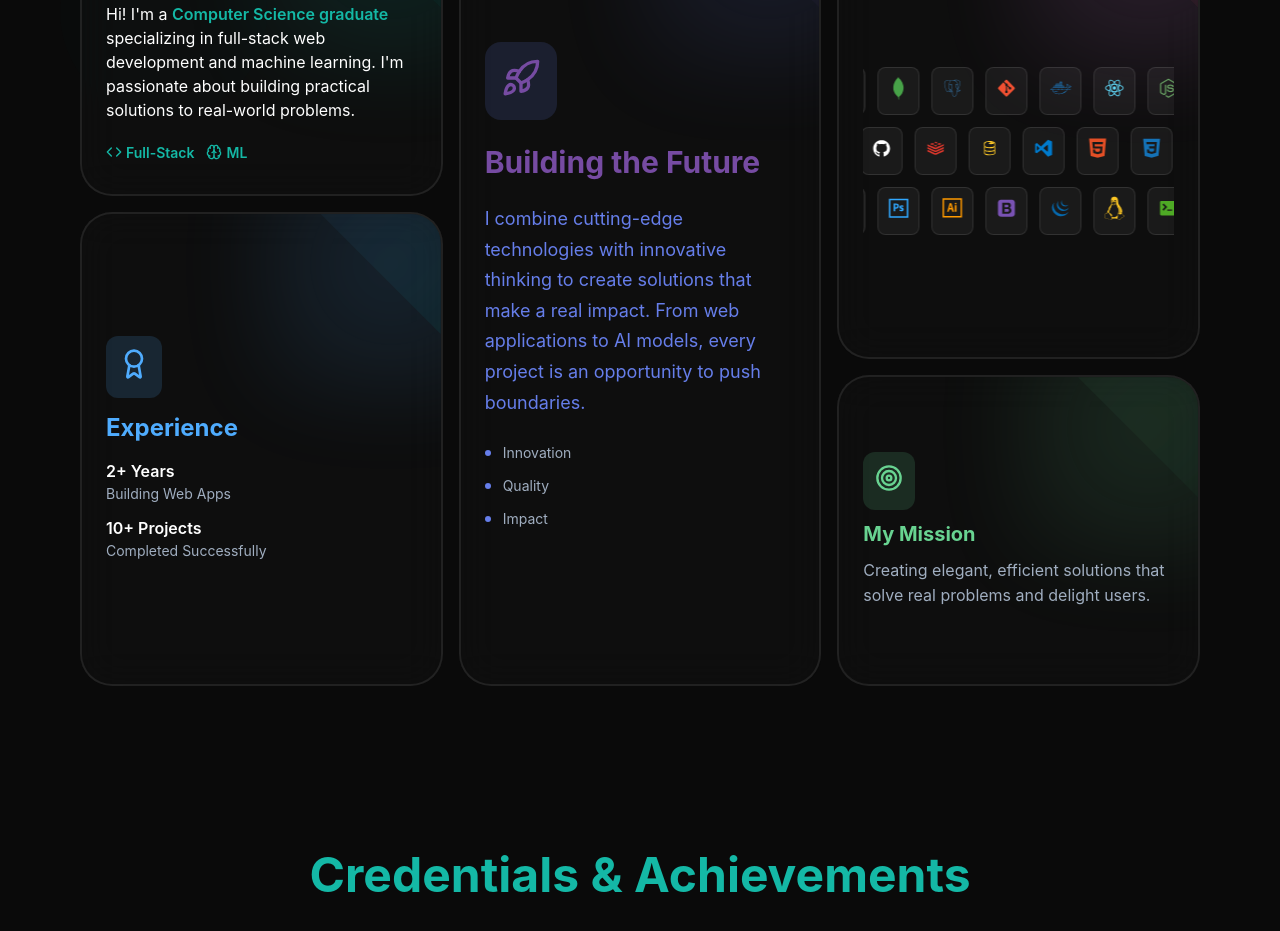
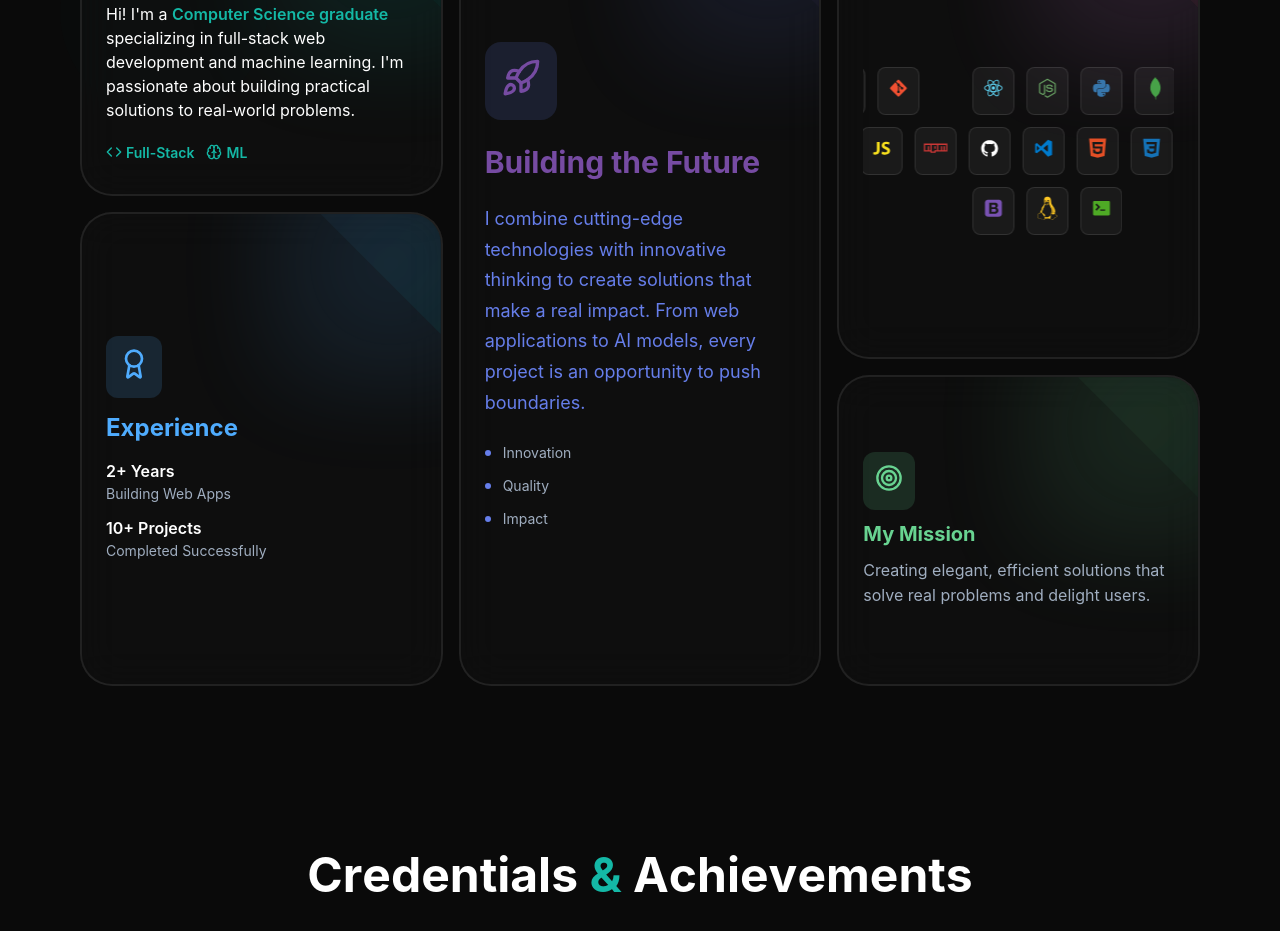
Before and after one commit to anandita-3217/anandita-dakshayani, a React (Vite) app: page / in a window 1280 px wide. Shown: the part 1100-2031 px from the top of the page. Built offline with nearby package versions, Linux system fonts and the light colour scheme.

Commit message:
Certificates Heading taken care of

```diff
--- a/src/components/About.jsx
+++ b/src/components/About.jsx
@@ -388,11 +388,11 @@ function About() {
                       { icon: DiReact, color: '#61dafb' },
                       { icon: DiNodejsSmall, color: '#68a063' },
                       { icon: DiPython, color: '#3776ab' },
-                      { icon: DiJavascript1, color: '#f7df1e' },
+                      // { icon: DiExpress, color: '#f7df1e' },
                       { icon: DiMongodb, color: '#47a248' },
-                      { icon: DiPostgresql, color: '#336791' },
+                      // { icon: DiPostgresql, color: '#336791' },
                       { icon: DiGit, color: '#f05032' },
-                      { icon: DiDocker, color: '#2496ed' },
+                      // { icon: DiDocker, color: '#2496ed' },
                     ].map((tech, i) => (
                       <Box
                         key={i}
@@ -419,11 +419,12 @@ function About() {
                     {[
                       { icon: DiHtml5, color: '#e34f26' },
                       { icon: DiCss3, color: '#1572b6' },
-                      { icon: DiSass, color: '#cc6699' },
+                      { icon: DiJavascript1, color: '#f7df1e' },
+                      // { icon: DiSass, color: '#cc6699' },
                       { icon: DiNpm, color: '#cb3837' },
                       { icon: DiGithubBadge, color: '#fff' },
-                      { icon: DiRedis, color: '#dc382d' },
-                      { icon: DiFirebase, color: '#ffca28' },
+                      // { icon: DiRedis, color: '#dc382d' },
+                      // { icon: DiFirebase, color: '#ffca28' },
                       { icon: DiVisualstudio, color: '#007acc' },
                     ].map((tech, i) => (
                       <Box
@@ -449,11 +450,11 @@ function About() {
                   >
                     {[
                       { icon: DiBootstrap, color: '#7952b3' },
-                      { icon: DiJqueryLogo, color: '#0769ad' },
+                      // { icon: DiJqueryLogo, color: '#0769ad' },
                       { icon: DiLinux, color: '#fcc624' },
                       { icon: DiTerminal, color: '#4eaa25' },
-                      { icon: DiPhotoshop, color: '#31a8ff' },
-                      { icon: DiIllustrator, color: '#ff9a00' },
+                      // { icon: DiPhotoshop, color: '#31a8ff' },
+                      // { icon: DiIllustrator, color: '#ff9a00' },
                     ].map((tech, i) => (
                       <Box
                         key={i}
--- a/src/components/AboutPageBits/Certificates.jsx
+++ b/src/components/AboutPageBits/Certificates.jsx
@@ -37,7 +37,7 @@ import {
 } from 'lucide-react';
 import { DiReact, DiJavascript1, DiNodejsSmall } from "react-icons/di";
 import { BsGlobe } from "react-icons/bs";
-
+import { useInView } from 'react-intersection-observer';
 const MotionBox = motion(Box);
 
 // Icon mapping helper
@@ -57,6 +57,7 @@ const getIcon = (iconType, color) => {
 
 // Certificate Card Component with Bento styling
 const CertificateCard = ({ cert, onViewDetails }) => {
+
   const cardRef = useRef(null);
   const [isHovered, setIsHovered] = useState(false);
 
@@ -427,9 +428,40 @@ const CertificateDetailModal = ({ isOpen, onClose, cert }) => {
     </Modal>
   );
 };
+const headerVariants = {
+  hidden: { opacity: 0, y: 40 },
+  visible: {
+    opacity: 1,
+    y: 0,
+    transition: { duration: 0.7 }
+  }
+};
+const statsVariants = {
+  hidden: { opacity: 0, scale: 0.8 },
+  visible: {
+    opacity: 1,
+    scale: 1,
+    transition: { duration: 0.5, ease: "backOut" }
+  }
+};
+
+const staggerContainer = {
+  hidden: { opacity: 0 },
+  visible: {
+    opacity: 1,
+    transition: {
+      staggerChildren: 0.15,
+      delayChildren: 0.3
+    }
+  }
+};
 
 // Main Component
 export default function Certificates () {
+    const [headerRef, headerInView] = useInView({
+    triggerOnce: false,
+    threshold: 0.2
+  });
   const { isOpen, onOpen, onClose } = useDisclosure();
   const [selectedCert, setSelectedCert] = useState(null);
   const [searchQuery, setSearchQuery] = useState('');
@@ -540,60 +572,101 @@ export default function Certificates () {
         <VStack spacing={12} align="stretch">
           {/* Header Section */}
           <VStack spacing={6} textAlign="center">
-            {/* Add animations here */}
+            <MotionBox
+              ref={headerRef}
+              initial="hidden"
+              animate={headerInView ? "visible" : "hidden"}
+              variants={headerVariants}
+            >
               <Heading
                 as="h2"
                 fontSize={{ base: '3xl', md: '5xl' }}
                 fontWeight="bold"
                 color="text.primary"
               >
-              <Text as="span" color="brand.400">Credentials & Achievements</Text>
+                {/* Character-by-character animation */}
+                {"Credentials & Achievements".split('').map((char, i) => (
+                  <motion.span
+                    key={i}
+                    style={{
+                      display: 'inline-block',
+                      transformOrigin: 'center bottom',
+                      perspective: '1000px',
+                      color: char === '&'  ? '#14b8a6' : 'inherit'
+                    }}
+                    initial={{ opacity: 0, y: 50, rotateX: -90 }}
+                    animate={headerInView ? {
+                      opacity: 1,
+                      y: 0,
+                      rotateX: 0
+                    } : {
+                      opacity: 0,
+                      y: 50,
+                      rotateX: -90
+                    }}
+                    transition={{
+                      duration: 0.5,
+                      delay: i * 0.03,
+                      ease: [0.23, 1, 0.32, 1]
+                    }}
+                  >
+                    {char === ' ' ? '\u00A0' : char}
+                  </motion.span>
+                ))}
               </Heading>
+            </MotionBox>
 
-            <Text
+            <MotionBox
+              as={Text}
               fontSize="lg"
               color="text.secondary"
               maxW="600px"
+              initial={{ opacity: 0, y: 20 }}
+              animate={headerInView ? { opacity: 1, y: 0 } : { opacity: 0, y: 20 }}
+              transition={{ duration: 0.6, delay: 0.8 }}
             >
               My academic journey and professional certifications showcasing continuous learning
-            </Text>
+            </MotionBox>
 
-            {/* Stats Summary */}
-            <HStack
+            {/* Stats Summary with stagger animation */}
+            <MotionBox
+              as={HStack}
               spacing={{ base: 4, md: 8 }}
               pt={4}
               flexWrap="wrap"
               justify="center"
+              initial="hidden"
+              animate={headerInView ? "visible" : "hidden"}
+              variants={staggerContainer}
             >
-              <VStack spacing={1}>
+              <MotionBox as={VStack} spacing={1} variants={statsVariants}>
                 <Heading size="xl" color="brand.400">
                   {stats.total}
                 </Heading>
                 <Text fontSize="sm" color="text.secondary">
                   Total Credentials
                 </Text>
-              </VStack>
+              </MotionBox>
 
-              <VStack spacing={1}>
+              <MotionBox as={VStack} spacing={1} variants={statsVariants}>
                 <Heading size="xl" color="purple.400">
                   {stats.degrees}
                 </Heading>
                 <Text fontSize="sm" color="text.secondary">
                   Degrees
                 </Text>
-              </VStack>
+              </MotionBox>
 
-              <VStack spacing={1}>
+              <MotionBox as={VStack} spacing={1} variants={statsVariants}>
                 <Heading size="xl" color="blue.400">
                   {stats.certifications}
                 </Heading>
                 <Text fontSize="sm" color="text.secondary">
                   Certifications
                 </Text>
+              </MotionBox>
+            </MotionBox>
           </VStack>
-            </HStack>
-          </VStack>
-
           {/* Search and Filter Section */}
           <HStack spacing={4} flexWrap="wrap">
             <Box flex={1} minW="250px">
```
Lines whose indentation alone changed are shown as unchanged.
